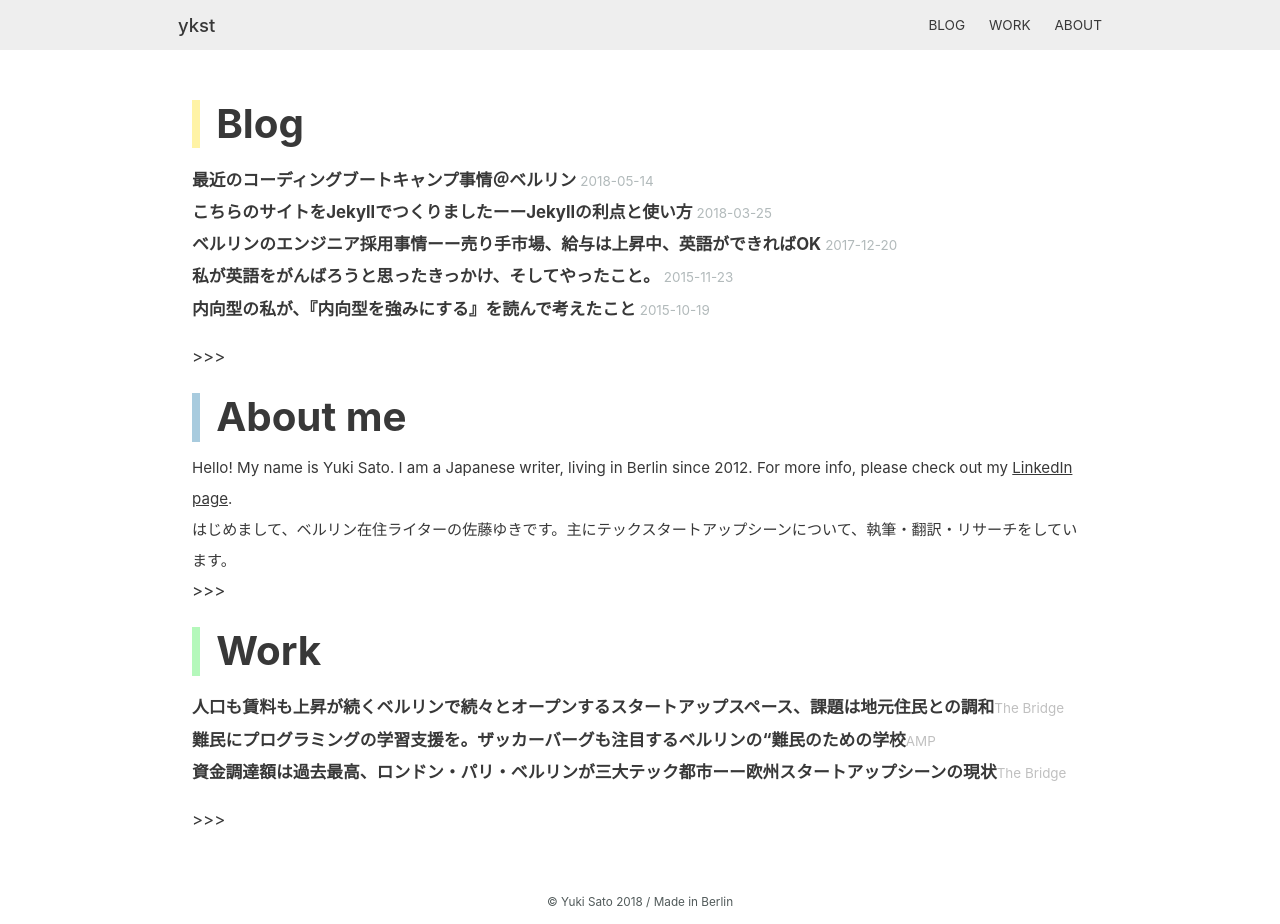
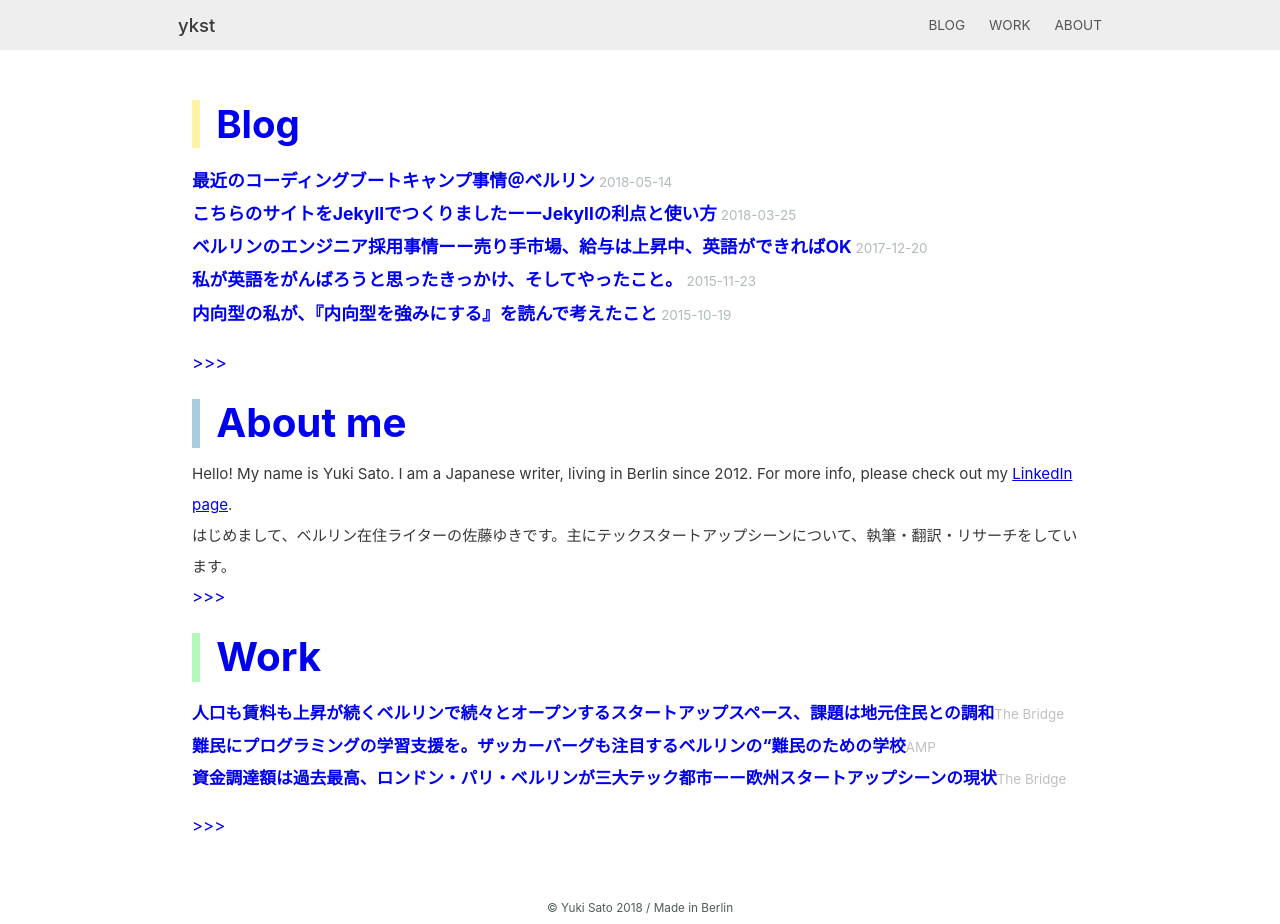
Before and after one commit to youxiberlin/blog, a Jekyll site: the page built from index.md, in a window 1280 px wide. Built offline with Jekyll 4.4.1, drawn with Linux system fonts in a browser that asks for light colours; nearby versions of some CDN libraries.

Commit message:
changed layout

```diff
--- a/_layouts/home.html
+++ b/_layouts/home.html
@@ -2,7 +2,7 @@
 layout: wrapper2
 date: YYYY-MM-DD
 ---
-<h1 class="blog-cat-title"><a href="/blog/" class="blog-link">Blog</a></h1>
+<h1 class="blog-cat-title"><a href="/blog/" class="blog-link-title">Blog</a></h1>
 <div class="home-list post">
 	<ul>
 		{% for post in site.categories.blog %}
--- a/_layouts/wrapper2.html
+++ b/_layouts/wrapper2.html
@@ -11,9 +11,9 @@
     </div>
     <div class="nav-right">
         <ul>
-          <li><a href="/blog/" class="nounder">Blog</a></li>
-          <li><a href="/work/" class="nounder">Work</a></li>
-          <li><a href="/about/" class="nounder">About</a></li>
+          <li><a href="/blog/" class="nav-right-link">Blog</a></li>
+          <li><a href="/work/" class="nav-right-link">Work</a></li>
+          <li><a href="/about/" class="nav-right-link">About</a></li>
         </ul>
     </div>
   </div>
--- a/_sass/_link.scss
+++ b/_sass/_link.scss
@@ -4,7 +4,7 @@
 
 a {
 	text-decoration:underline;
-	color: $body-color;
+	// color: $body-color;
 }
 a:hover { text-decoration:underline;}
 a:visited { color: #24292e;}
@@ -19,8 +19,18 @@
 a.underline:link, a.underline:visited {text-decoration: underline;}
 a.underline:hover { font-weight: bold;}
 
-a.blog-link{text-decoration:none;}
+a.nav-right-link {
+		text-decoration:none;
+		color: #555;}
+a.nav-right-link:hover {text-decoration: underline;}
+
+a.blog-link{text-decoration:none;
+						font-size: 1.1rem;}
 a.blog-link:hover{background-color: $blog-color;}
+
+a.blog-link-title{text-decoration:none;
+					      	font-size: 2.4rem;}
+a.blog-link-title:hover{background-color: $blog-color;}
 
 a.work-link{text-decoration:none;}
 a.work-link:hover{background-color: $work-color;}
--- a/assets/css/main.scss
+++ b/assets/css/main.scss
@@ -3,12 +3,12 @@
 # only Main files contain this front matter, not partials.
 ---
 
+@import "layout-base";
 @import "typography";
-@import "layout-base";
 @import "selection";
-@import "link";
 @import "heading";
 @import "post-navigation";
 @import "post-tag";
 @import "home-list";
 @import "variables";
+@import "link";
```
Also changed, not shown: _sass/_layout-base.scss (+1 -107 lines).
